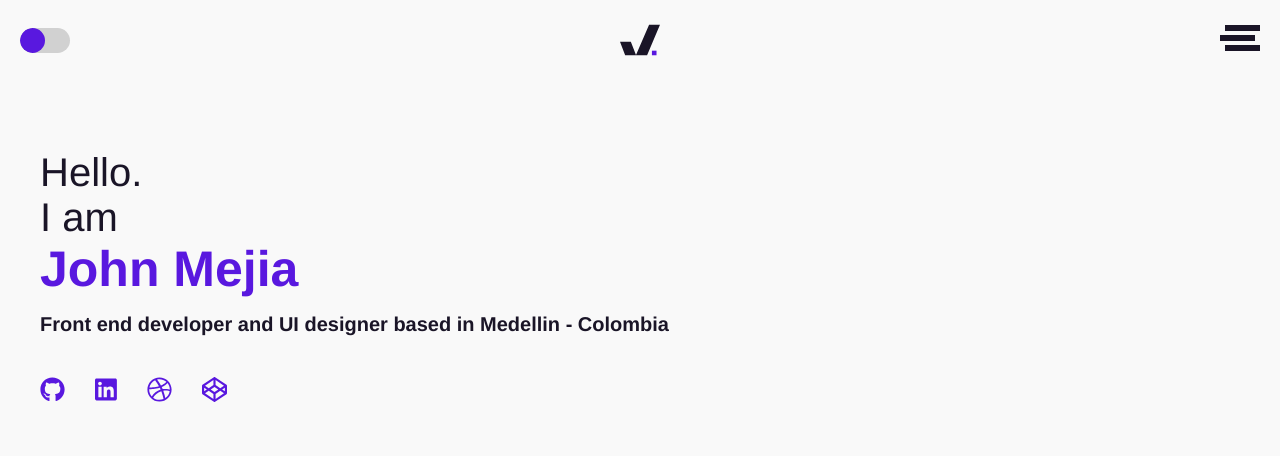
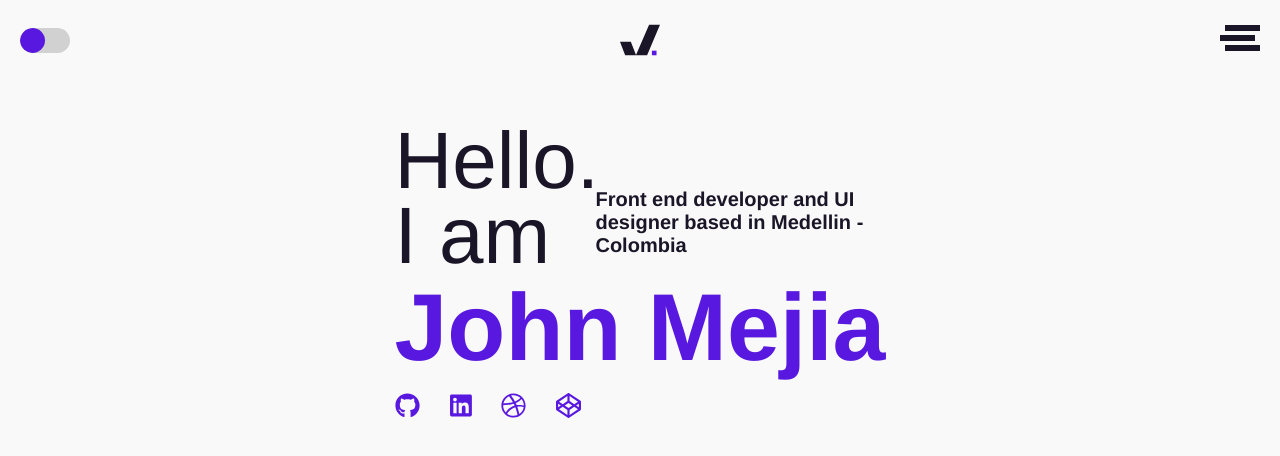
Before and after one commit to jmejia1221/portfolio, a Next.js app: page / in a window 1280 px wide. Shown: the top 456 px of the page. Built offline with nearby package versions, Linux system fonts and the light colour scheme; a web font is replaced by a local one.

Commit message:
Added some desktop styles to home

```diff
--- a/pages/index.jsx
+++ b/pages/index.jsx
@@ -8,6 +8,7 @@ import styles from './index.module.scss';
 
 const Home = () => {
     return (
+        <div className={styles.container}>
             <div className={styles.content}>
                 <header className={styles.header}>
                     <span className={styles['header__subtitle']}>Hello.</span>
@@ -19,6 +20,7 @@ const Home = () => {
                     <SocialLinks />
                 </section>
             </div>
+        </div>
     );
 };
 
--- a/pages/index.module.scss
+++ b/pages/index.module.scss
@@ -34,3 +34,37 @@
         transform: translateX(0);
     }
 }
+
+@media screen and (min-width: 700px) {
+    .container {
+        display: flex;
+        align-content: center;
+        justify-content: center;
+        flex-direction: column;
+        height: calc(100vh - 8rem);
+        .content {
+            margin: 0 auto;
+            top: -16.3rem;
+            padding-top: 0;
+            position: relative;
+            .header {
+                &__title {
+                    font-size: 9.5rem;
+                }
+                &__subtitle {
+                    font-size: 8rem;
+                    line-height: 7.5rem;
+                }
+            }
+            .main {
+                &__paragraph {
+                    max-width: 30rem;
+                    top: 5rem;
+                    right: 3rem;
+                    // font-size: 1.8rem;
+                    position: absolute;
+                }
+            }
+        }
+    }
+}
```
Lines whose indentation alone changed are shown as unchanged.
